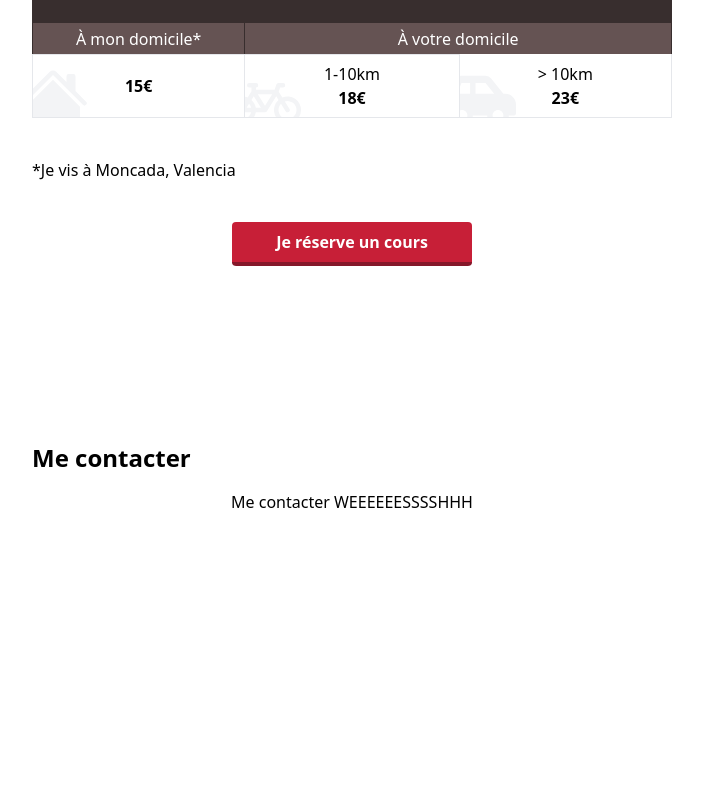
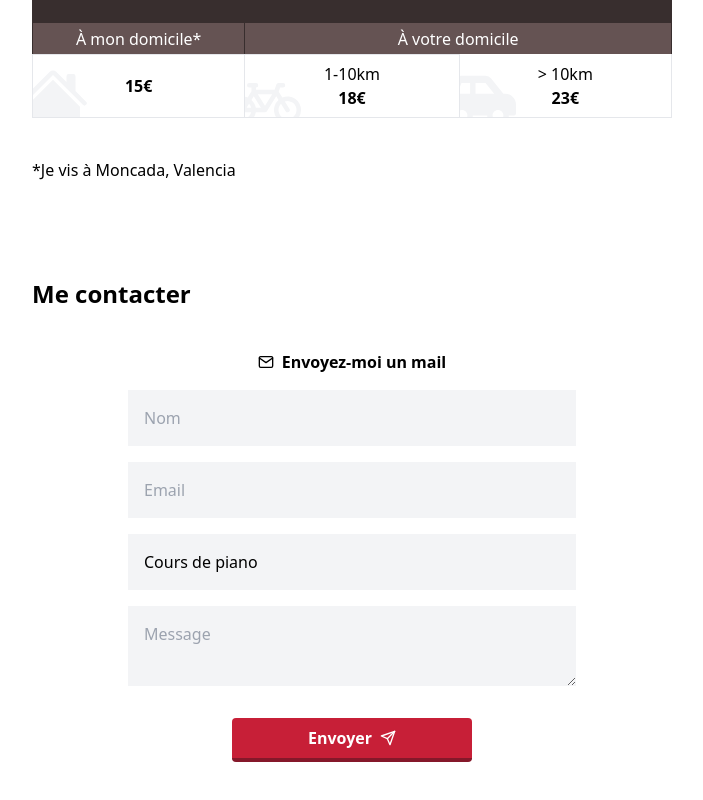
Before and after one commit to Mordhin/benjamin-piano, a React (Create React App) app: page / in a window 1280 px wide. Shown: the part 2276-3076 px from the top of the page, without its empty margins (288-991 px from the left). Before the commit the page ends 2950 px from the top, so only its background shows below. Built offline with nearby package versions, Linux system fonts and the light colour scheme.

Commit message:
feat: contact form

```diff
--- a/package.json
+++ b/package.json
@@ -4,6 +4,7 @@
   "private": true,
   "dependencies": {
     "@craco/craco": "^6.3.0",
+    "@emailjs/browser": "^3.4.0",
     "@testing-library/jest-dom": "^5.11.4",
     "@testing-library/react": "^11.1.0",
     "@testing-library/user-event": "^12.1.10",
--- a/src/App.js
+++ b/src/App.js
@@ -6,10 +6,12 @@ import benji from "./assets/benji avatar.jpg";
 import piano from "./assets/benji clavier.jpg";
 import { Button } from "./components/Button.js";
 import { CgChevronRightR } from "react-icons/cg";
+import { FiMail } from "react-icons/fi";
 import { scrollSpy } from "react-scroll";
 import { PricingCard } from "./components/PricingCard.js";
 import { useTranslation } from "react-i18next";
 import { Navlink } from "./components/Navlink.js";
+import { Contact } from "./components/Contact.js";
 
 const App = () => {
   useEffect(() => {
@@ -87,18 +89,23 @@ const App = () => {
           className="mb-10"
         />
         <div className="w-full">*{t("pricing.moncada")}</div>
-        <Button className="mt-10 mb-20" size="60" primary>
-          {t("booking")}
-        </Button>
       </div>
       <div
         id="contact"
         className="container mx-auto mt-20 mb-20 flex flex-col items-center"
       >
-        <h2 className={`text-2xl font-bold mt-4 mb-4 w-full`}>
+        <h2 className={`text-2xl font-bold mt-4 mb-10 w-full`}>
           {t("title.contact")}
         </h2>
-        Me contacter WEEEEEESSSSHHH
+        <div className="w-full flex flex-col items-center">
+          <h3 className="font-bold mb-4 flex items-center">
+            <div className="mr-2">
+              <FiMail />
+            </div>
+            <div>Envoyez-moi un mail</div>
+          </h3>
+          <Contact></Contact>
+        </div>
       </div>
       <div className="mb-40"></div>
     </>
--- a/src/components/Button.js
+++ b/src/components/Button.js
@@ -1,8 +1,9 @@
 import React from "react";
 
-export const Button = ({ primary, className, children }) => {
+export const Button = ({ primary, className, type = null, children }) => {
   return (
     <button
+      type={`${type}`}
       className={`${className} w-60 text-base ${
         primary
           ? "bg-primary-400 hover:bg-primary-100 border-primary-900"
--- /dev/null
+++ b/src/components/Contact.js
@@ -0,0 +1,69 @@
+import React from "react";
+import emailjs from "@emailjs/browser";
+import { Button } from "./Button.js";
+import { FiSend } from "react-icons/fi";
+
+export const Contact = () => {
+  const sendEmail = (e) => {
+    e.preventDefault();
+
+    emailjs
+      .sendForm(
+        "service_np06nle",
+        "template_5d4q0l3",
+        e.target,
+        "user_eT7CYHwyaW9Kl3CllLqwP"
+      )
+      .then(
+        (result) => {
+          console.log(result.text);
+        },
+        (error) => {
+          console.log(error.text);
+        }
+      );
+    e.target.reset();
+  };
+
+  return (
+    <form
+      className="w-full flex flex-col items-center max-w-md"
+      onSubmit={sendEmail}
+    >
+      <input
+        type="text"
+        name="user_name"
+        placeholder="Nom"
+        className="w-full p-4 bg-gray-100 mb-4"
+      />
+      <input
+        type="email"
+        name="user_email"
+        placeholder="Email"
+        className="w-full p-4 bg-gray-100 mb-4"
+      />
+      <input
+        type="text"
+        name="subject"
+        placeholder="Sujet"
+        defaultValue="Cours de piano"
+        className="w-full p-4 bg-gray-100 mb-4"
+      />
+      <textarea
+        name="message"
+        placeholder="Message"
+        className="w-full p-4 bg-gray-100 mb-8"
+      />
+      <Button
+        primary
+        type="submit"
+        className="flex justify-center items-center"
+      >
+        <div className="mr-2">Envoyer</div>
+        <div>
+          <FiSend />
+        </div>
+      </Button>
+    </form>
+  );
+};
```
Also changed, not shown: 2 other files (tests, documents, lock files or other folders).
